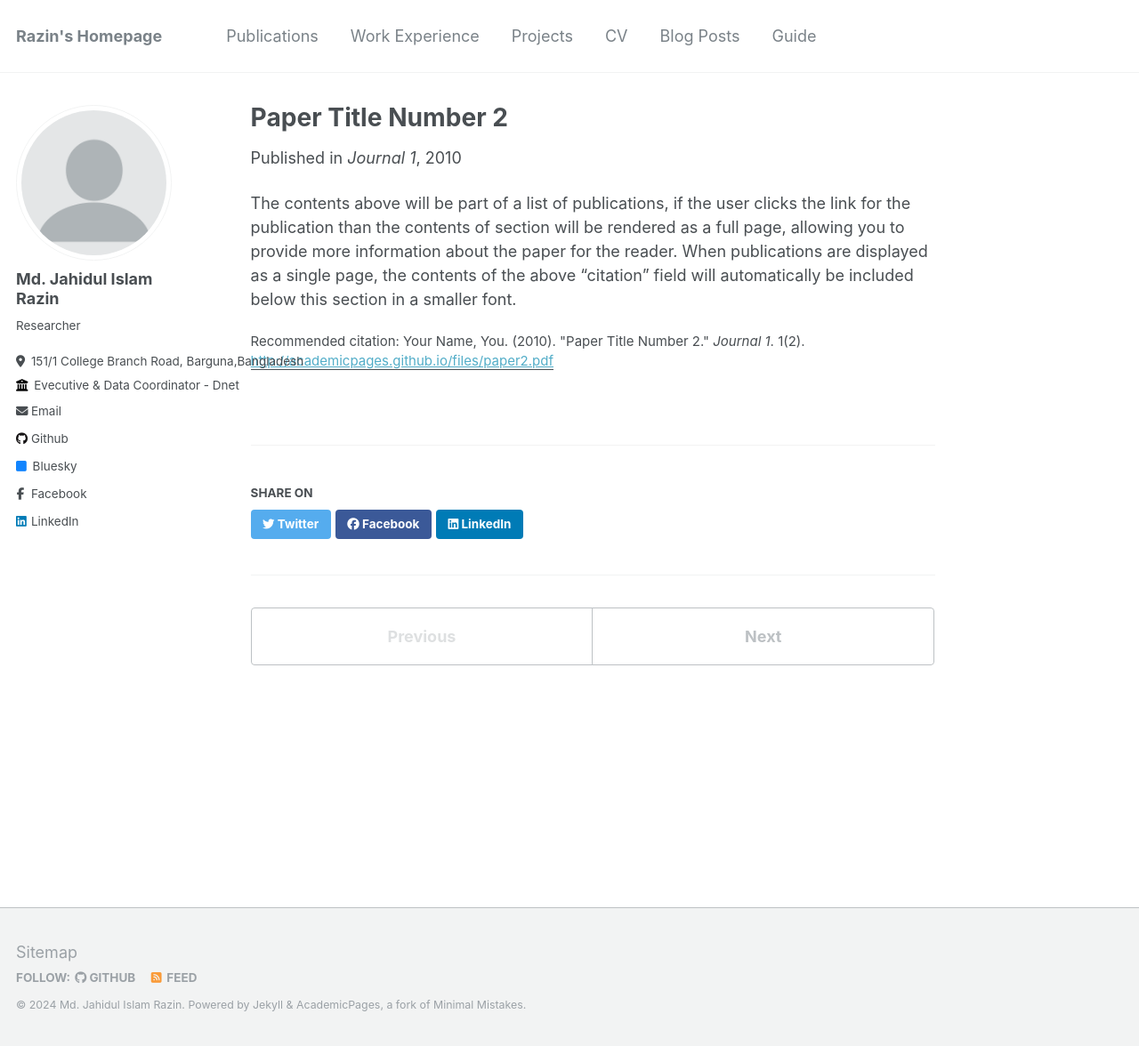
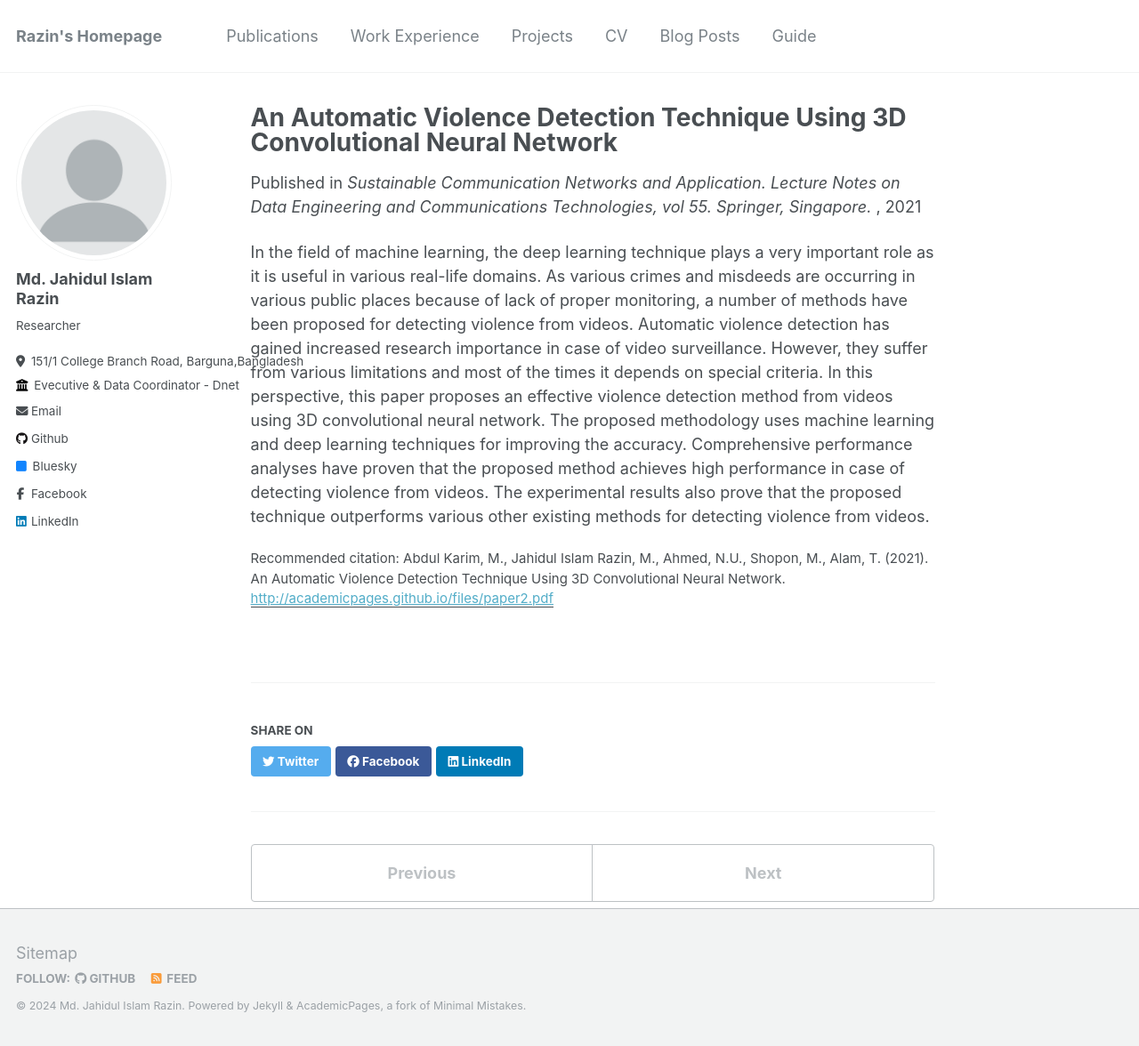
Before and after one commit to Razinn/razins-portfolio, a Jekyll site: the page built from _publications/2010-10-01-paper-title-number-2.md, in a window 1280 px wide and 1176 px high. Shown: the whole window at 89% size. Built offline with Jekyll 4.4.1, drawn with Linux system fonts in a browser that asks for light colours.

Commit message:
Update 2010-10-01-paper-title-number-2.md

```diff
--- a/_publications/2010-10-01-paper-title-number-2.md
+++ b/_publications/2010-10-01-paper-title-number-2.md
@@ -1,12 +1,12 @@
 ---
-title: "Paper Title Number 2"
+title: "An Automatic Violence Detection Technique Using 3D Convolutional Neural Network"
 collection: publications
 permalink: /publication/2010-10-01-paper-title-number-2
-excerpt: 'This paper is about the number 2. The number 3 is left for future work.'
-date: 2010-10-01
-venue: 'Journal 1'
+excerpt: 'This paper is about how to detect violance using 3D Convolutional Nural Network'
+date: 2021-01-26
+venue: 'Sustainable Communication Networks and Application. Lecture Notes on Data Engineering and Communications Technologies, vol 55. Springer, Singapore. '
 paperurl: 'http://academicpages.github.io/files/paper2.pdf'
-citation: 'Your Name, You. (2010). &quot;Paper Title Number 2.&quot; <i>Journal 1</i>. 1(2).'
+citation: 'Abdul Karim, M., Jahidul Islam Razin, M., Ahmed, N.U., Shopon, M., Alam, T. (2021). An Automatic Violence Detection Technique Using 3D Convolutional Neural Network.'
 ---
 
-The contents above will be part of a list of publications, if the user clicks the link for the publication than the contents of section will be rendered as a full page, allowing you to provide more information about the paper for the reader. When publications are displayed as a single page, the contents of the above "citation" field will automatically be included below this section in a smaller font.
+In the field of machine learning, the deep learning technique plays a very important role as it is useful in various real-life domains. As various crimes and misdeeds are occurring in various public places because of lack of proper monitoring, a number of methods have been proposed for detecting violence from videos. Automatic violence detection has gained increased research importance in case of video surveillance. However, they suffer from various limitations and most of the times it depends on special criteria. In this perspective, this paper proposes an effective violence detection method from videos using 3D convolutional neural network. The proposed methodology uses machine learning and deep learning techniques for improving the accuracy. Comprehensive performance analyses have proven that the proposed method achieves high performance in case of detecting violence from videos. The experimental results also prove that the proposed technique outperforms various other existing methods for detecting violence from videos.
```
